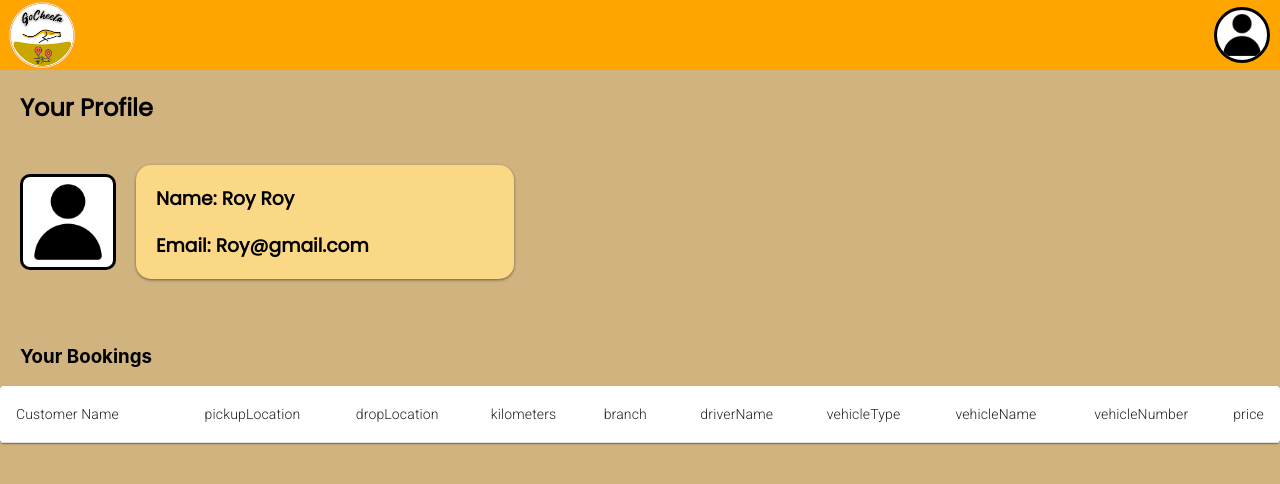
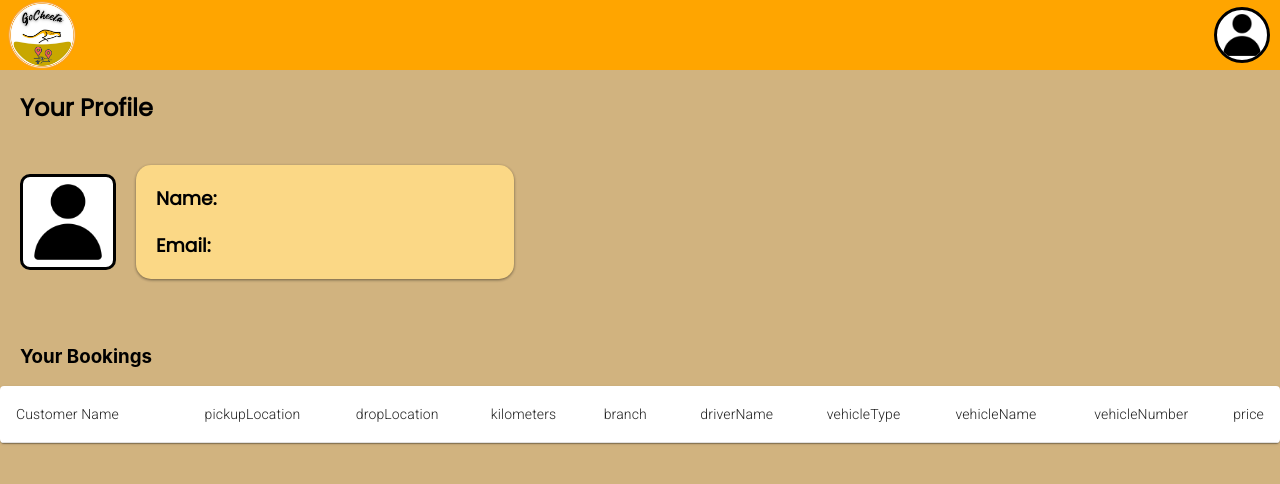
Before and after one commit to dvimukthi/cab-service-system, a React (Create React App) app: page /customerprofile in a window 1280 px wide. Shown: the top 484 px of the page. Built offline with nearby package versions, Linux system fonts and the light colour scheme; a web font is replaced by a local one.

Commit message:
Details update

```diff
--- a/src/Components/CustomerProfile/CustomerBody.js
+++ b/src/Components/CustomerProfile/CustomerBody.js
@@ -25,8 +25,8 @@ function CustomerBody() {
           />
           {/* customer details part */}
           <div className="Details">
-            <h3>Name: Roy Roy</h3>
-            <h3>Email: Roy@gmail.com</h3>
+            <h3>Name: </h3>
+            <h3>Email: </h3>
           </div>
         </div>
       </div>
```
